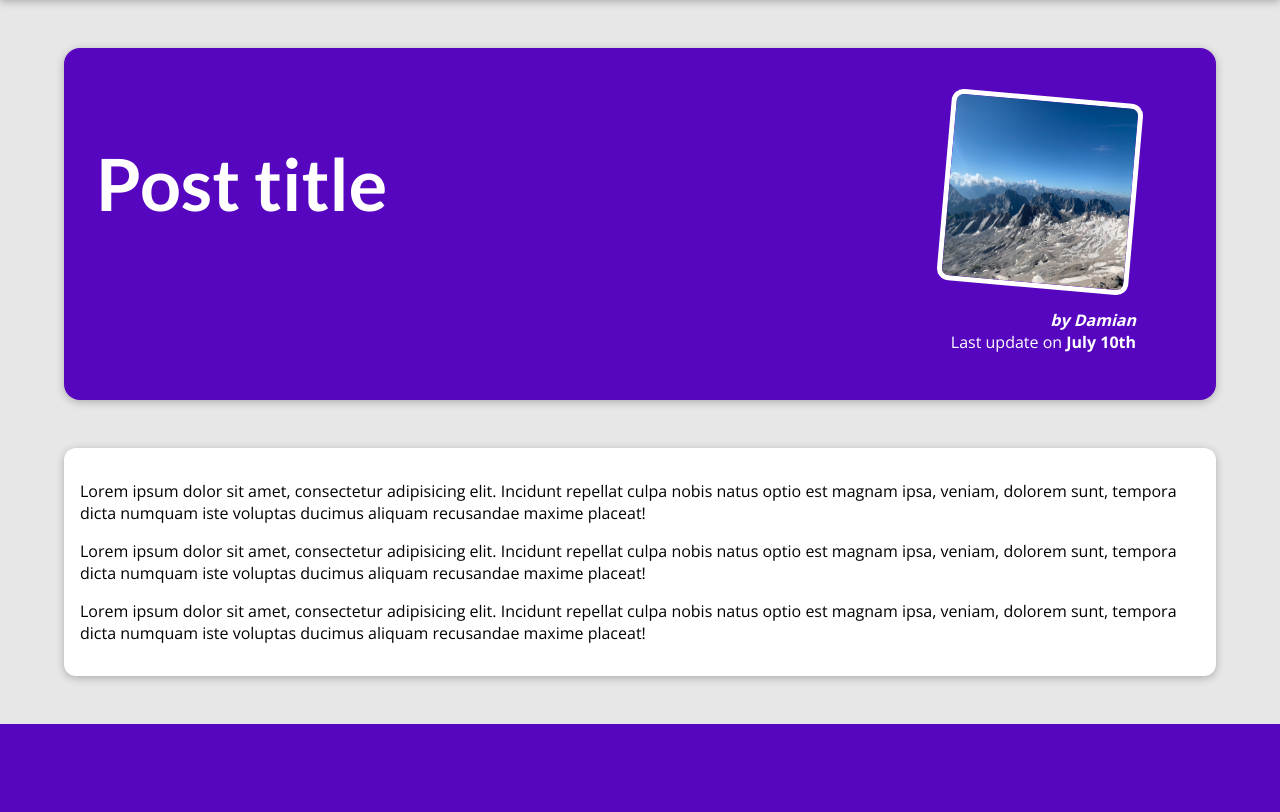
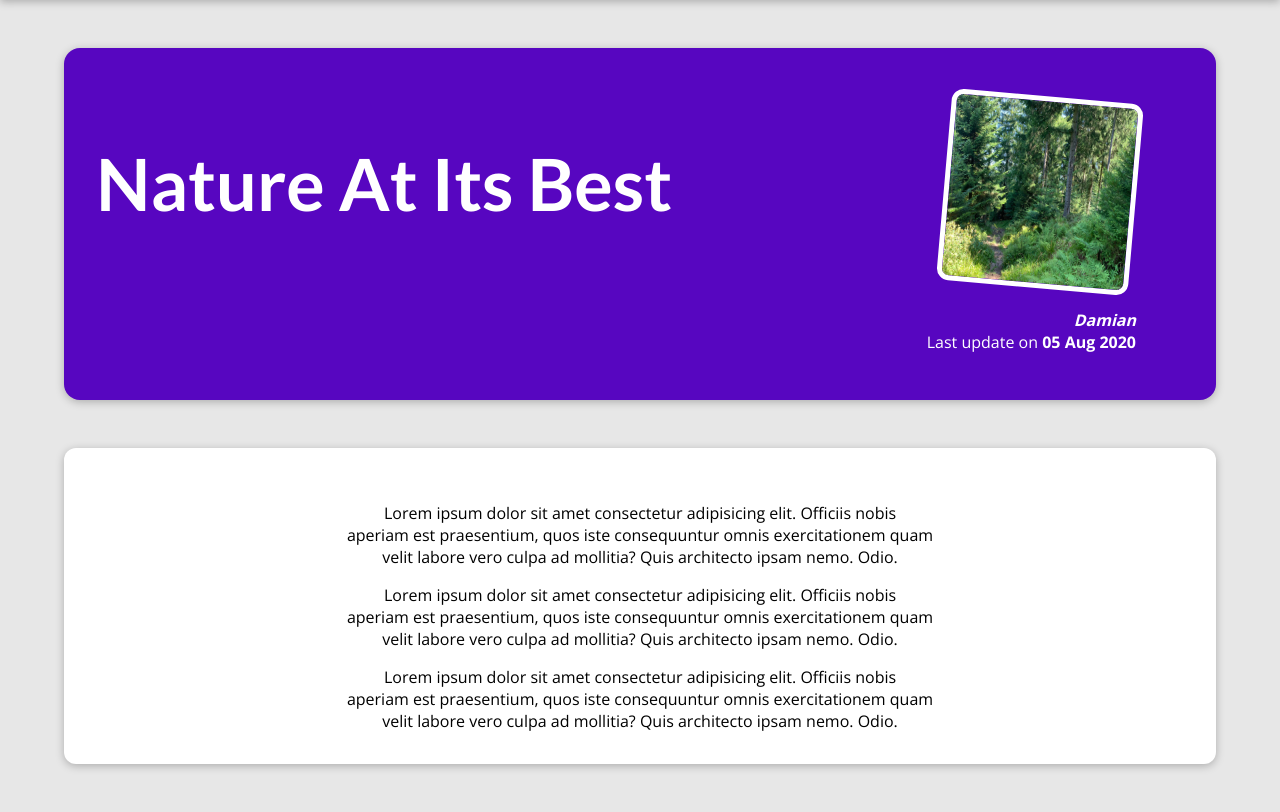
Before and after one commit to DamianDekert/DjangoBlogPage, a Django app: page /posts/into-the-woods in a window 1280 px wide. Shown: the part 80-892 px from the top of the page. Before the commit the page ends 804 px from the top, so only its background shows below. Run offline with Django 4.2, Linux system fonts and the light colour scheme.

Commit message:
Done version of page without DBase

```diff
--- a/blog/static/blog/post-detail.css
+++ b/blog/static/blog/post-detail.css
@@ -52,6 +52,7 @@ body {
   }
 
   main {
+    text-align: center;
     width: 90%;
     max-width: 90rem;
     margin: 3rem auto;
--- a/blog/templates/blog/index.html
+++ b/blog/templates/blog/index.html
@@ -15,7 +15,7 @@
 
 <section id='welcome'>
     <header>
-        <img src="{% static 'blog/img/woods.jpg' %}" alt="TEST BLOG">
+        <img src="{% static 'blog/img/avatar.png' %}" alt="TEST BLOG">
         <h2>TEST BLOG</h2>
     </header>
     <p>Lorem ipsum dolor sit amet.</p>
--- a/blog/templates/blog/post-detail.html
+++ b/blog/templates/blog/post-detail.html
@@ -2,7 +2,7 @@
 {% load static %}
 
 {% block title %}
-    This post title
+    {{ post.title }}
 {% endblock title %}
 
 {% block css_files %}
@@ -11,28 +11,18 @@
 
 {% block content %}
     <section id="summary">
-        <h2>Post title</h2>
+        <h2>{{ post.title }}</h2>
         <article>
-            <img src="{% static 'blog/img/mountains.jpg' %}" alt="Post title">
-            <address>by Damian</address>
+            <img src="{% static 'blog/img/'|add:post.image %}" alt="Post title">
+            <address>{{ post.author | title }}</address>
             <div>
-                Last update on <time>July 10th</time>
+                Last update on <time>{{ post.date| date:"d M Y" }}</time>
             </div>
         </article>
     </section>
 
 <main>
-    <p>Lorem ipsum dolor sit amet, consectetur adipisicing elit.
-        Incidunt repellat culpa nobis natus optio est magnam ipsa, veniam, dolorem sunt,
-        tempora dicta numquam iste voluptas ducimus aliquam recusandae maxime placeat!
-    </p>
-    <p>Lorem ipsum dolor sit amet, consectetur adipisicing elit.
-        Incidunt repellat culpa nobis natus optio est magnam ipsa, veniam, dolorem sunt,
-        tempora dicta numquam iste voluptas ducimus aliquam recusandae maxime placeat!
-    </p>
-    <p>Lorem ipsum dolor sit amet, consectetur adipisicing elit.
-        Incidunt repellat culpa nobis natus optio est magnam ipsa, veniam, dolorem sunt,
-        tempora dicta numquam iste voluptas ducimus aliquam recusandae maxime placeat!
-    </p>
+    {{ post.content| linebreaks}}
 </main>
+
 {% endblock content %}
--- a/blog/views.py
+++ b/blog/views.py
@@ -5,7 +5,7 @@ all_posts = [
     {
         "slug": "hike-in-the-mountains",
         "image": "mountains.jpg",
-        "author": "Maximilian",
+        "author": "Max",
         "date": date(2021, 7, 21),
         "title": "Mountain Hiking",
         "excerpt": "There's nothing like the views you get when hiking in the mountains! And I wasn't even prepared for what happened whilst I was enjoying the view!",
@@ -26,7 +26,7 @@ all_posts = [
     {
         "slug": "programming-is-fun",
         "image": "coding.jpg",
-        "author": "Maximilian",
+        "author": "Adam",
         "date": date(2022, 3, 10),
         "title": "Programming Is Great!",
         "excerpt": "Did you ever spend hours searching that one error in your code? Yep - that's what happened to me yesterday...",
@@ -47,7 +47,7 @@ all_posts = [
     {
         "slug": "into-the-woods",
         "image": "woods.jpg",
-        "author": "Maximilian",
+        "author": "Damian",
         "date": date(2020, 8, 5),
         "title": "Nature At Its Best",
         "excerpt": "Nature is amazing! The amount of inspiration I get when walking in nature is incredible!",
@@ -74,14 +74,19 @@ def get_date(post):
 
 # Create your views here.
 def starting_page(request):
-    sorted_post = all_posts.sort(get_date)
+    sorted_post = sorted(all_posts ,key=get_date)
     latest_post = sorted_post[-3:]
     return render(request, 'blog/index.html', {
         'posts': latest_post,
     })
 
 def posts(request):
-    return render(request, "blog/all-posts.html")
+    return render(request, "blog/all-posts.html", {
+        'posts': all_posts,
+    })
 
 def post_detail(request, slug):
-    return render(request, 'blog/post-detail.html')
+    ident_post = next(post for post in all_posts if post['slug'] == slug)
+    return render(request, 'blog/post-detail.html',{
+        'post': ident_post
+    })
```
Also changed, not shown: blog/templates/blog/all-posts.html (+3 -6 lines), blog/templates/blog/includes/post.html (+4 -5 lines), blog/static/blog/img/avatar.png (added), blog/static/blog/img/coding.jpg (added).
